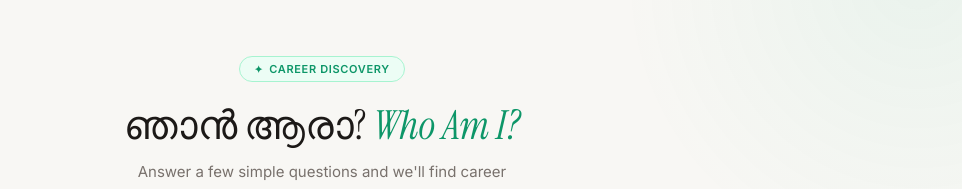
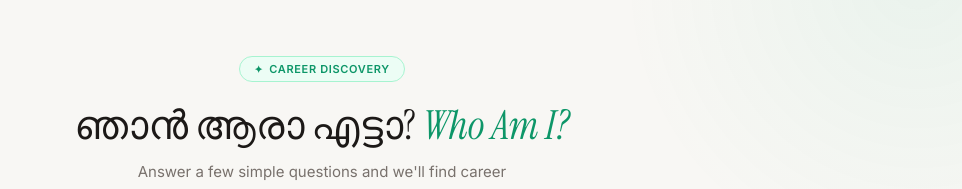
Before and after one commit to aaditajay/njan-aara, a plain HTML site: page frontend/index.html in a window 1280 px wide. Shown: the top 189 px of the page, without its empty margins (318-1280 px from the left). Drawn offline with Linux system fonts and the light colour scheme.

Commit message:
chore: change centered hero title and title tag to 'ഞാൻ ആരാ എട്ടാ?'

```diff
--- a/frontend/index.html
+++ b/frontend/index.html
@@ -3,7 +3,7 @@
 <head>
   <meta charset="UTF-8" />
   <meta name="viewport" content="width=device-width, initial-scale=1.0" />
-  <title>ഞാൻ ആരാ — Discover Your Career Path</title>
+  <title>ഞാൻ ആരാ എട്ടാ — Discover Your Career Path</title>
   <meta name="description" content="A personalised career discovery tool for students in Kerala. Answer a few questions and find job roles that match who you are." />
   <link rel="icon" type="image/svg+xml" href="icon/icon.svg" />
   <link rel="preconnect" href="https://fonts.googleapis.com" />
@@ -571,7 +571,7 @@
     <!-- Hero -->
     <div class="hero" id="hero-section">
       <div class="hero-badge">Career Discovery</div>
-      <h1 class="hero-title">ഞാൻ ആരാ? <em>Who Am I?</em></h1>
+      <h1 class="hero-title">ഞാൻ ആരാ എട്ടാ? <em>Who Am I?</em></h1>
       <p class="hero-sub">Answer a few simple questions and we'll find career paths that truly match who you are.</p>
     </div>
 
```
Also changed, not shown: public/index.html (+2 -2 lines).
